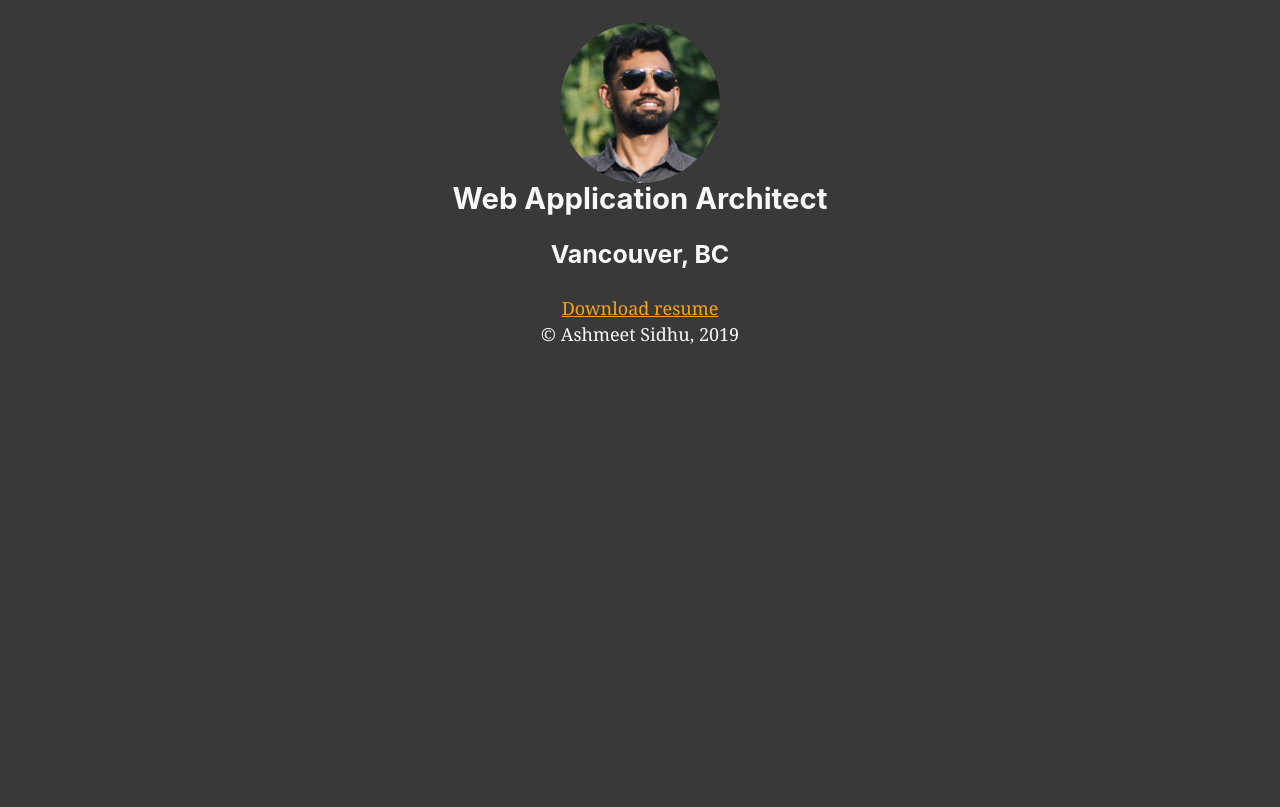
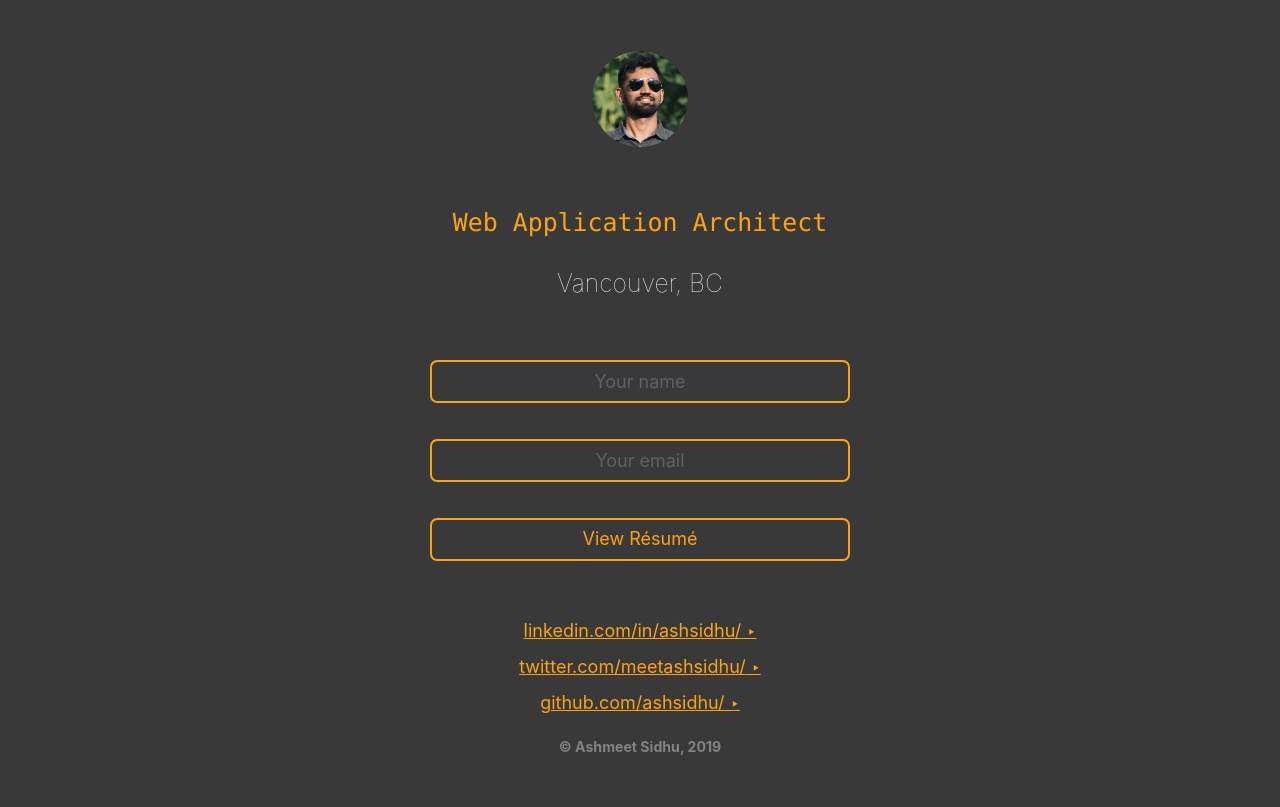
Before and after one commit to ashsidhu/www-ashsidhu-com, a Gatsby site: page / in a window 1280 px wide. Shown: the part 100-907 px from the top of the page. Before the commit the page ends 800 px from the top, so only its background shows below. Built offline with nearby package versions, Linux system fonts and the light colour scheme; Gatsby itself is replaced by a stand-in of ours.

Commit message:
add recruiter form

```diff
--- /dev/null
+++ b/src/components/externalLink.js
@@ -0,0 +1,19 @@
+import PropTypes from "prop-types"
+import React from "react"
+
+const ExternalLink = ({ href, children }) => (
+  <a target="_blank" rel="noopener noreferrer" href={href}>
+    {children} &#8227;
+  </a>
+)
+ExternalLink.propTypes = {
+  href: PropTypes.string,
+  children: PropTypes.string,
+}
+
+ExternalLink.defaultProps = {
+  href: ``,
+  children: ``,
+}
+
+export default ExternalLink
--- a/src/components/footer.js
+++ b/src/components/footer.js
@@ -3,7 +3,7 @@ import React from "react"
 
 const Footer = ({ siteTitle }) => (
   <footer>
-    © {siteTitle}, {new Date().getFullYear()}
+    <h6>© {siteTitle}, {new Date().getFullYear()}</h6>
   </footer>
 )
 
--- a/src/components/layout.css
+++ b/src/components/layout.css
@@ -5,6 +5,8 @@ html {
 }
 body {
   margin: 0;
+  font-family: -apple-system, BlinkMacSystemFont, Segoe UI, Roboto, Oxygen,
+    Ubuntu, Cantarell, Fira Sans, Droid Sans, Helvetica Neue, sans-serif;
   -webkit-font-smoothing: antialiased;
   -moz-osx-font-smoothing: grayscale;
 }
@@ -41,6 +43,7 @@ template {
 }
 a {
   color: #fca311;
+  line-height: 36px;
   background-color: transparent;
   -webkit-text-decoration-skip: objects;
 }
@@ -106,13 +109,15 @@ hr {
   height: 0;
   overflow: visible;
 }
+
+/* forms */
 button,
 input,
 optgroup,
 select,
 textarea {
   font: inherit;
-  margin: 0;
+  margin: 2em 0 0em 0;
 }
 optgroup {
   font-weight: 700;
@@ -120,6 +125,15 @@ optgroup {
 button,
 input {
   overflow: visible;
+  width: 100%;
+  max-width: 420px;
+  height: 2.4em;
+  border-radius: 0.4em;
+  border: 2px #fca311 solid;
+  color: #fca311;
+  box-shadow: none;
+  background-color: transparent;
+  text-align: center;
 }
 button,
 select {
@@ -177,14 +191,15 @@ textarea {
 [type="search"]::-webkit-search-decoration {
   -webkit-appearance: none;
 }
-::-webkit-input-placeholder {
-  color: inherit;
+::placeholder, ::-webkit-input-placeholder {
+  color: #838181;
   opacity: 0.54;
 }
 ::-webkit-file-upload-button {
   -webkit-appearance: button;
   font: inherit;
 }
+
 html {
   font: 112.5%/1.45em georgia, serif;
   box-sizing: border-box;
@@ -200,9 +215,10 @@ html {
   box-sizing: inherit;
 }
 body {
-  color: #F9F8F8;
+  color: #f9f8f8;
   background: #3a393a;
-  font-family: georgia, serif;
+  font-family: -apple-system, BlinkMacSystemFont, Segoe UI, Roboto, Oxygen,
+  Ubuntu, Cantarell, Fira Sans, Droid Sans, Helvetica Neue, sans-serif;
   font-weight: normal;
   text-align: center;
   word-wrap: break-word;
@@ -233,9 +249,7 @@ h1 {
   padding-top: 0;
   margin-bottom: 1.45rem;
   color: inherit;
-  font-family: -apple-system, BlinkMacSystemFont, Segoe UI, Roboto, Oxygen,
-    Ubuntu, Cantarell, Fira Sans, Droid Sans, Helvetica Neue, sans-serif;
-  font-weight: bold;
+  font-weight: lighter;
   text-rendering: optimizeLegibility;
   font-size: 2.25rem;
   line-height: 1.1;
@@ -250,9 +264,7 @@ h2 {
   padding-top: 0;
   margin-bottom: 1.45rem;
   color: inherit;
-  font-family: -apple-system, BlinkMacSystemFont, Segoe UI, Roboto, Oxygen,
-    Ubuntu, Cantarell, Fira Sans, Droid Sans, Helvetica Neue, sans-serif;
-  font-weight: bold;
+  font-weight: lighter;
   text-rendering: optimizeLegibility;
   font-size: 1.62671rem;
   line-height: 1.1;
@@ -267,9 +279,7 @@ h3 {
   padding-top: 0;
   margin-bottom: 1.45rem;
   color: inherit;
-  font-family: -apple-system, BlinkMacSystemFont, Segoe UI, Roboto, Oxygen,
-    Ubuntu, Cantarell, Fira Sans, Droid Sans, Helvetica Neue, sans-serif;
-  font-weight: bold;
+  font-weight: lighter;
   text-rendering: optimizeLegibility;
   font-size: 1.38316rem;
   line-height: 1.1;
@@ -284,8 +294,6 @@ h4 {
   padding-top: 0;
   margin-bottom: 1.45rem;
   color: inherit;
-  font-family: -apple-system, BlinkMacSystemFont, Segoe UI, Roboto, Oxygen,
-    Ubuntu, Cantarell, Fira Sans, Droid Sans, Helvetica Neue, sans-serif;
   font-weight: bold;
   text-rendering: optimizeLegibility;
   font-size: 1rem;
@@ -301,8 +309,6 @@ h5 {
   padding-top: 0;
   margin-bottom: 1.45rem;
   color: inherit;
-  font-family: -apple-system, BlinkMacSystemFont, Segoe UI, Roboto, Oxygen,
-    Ubuntu, Cantarell, Fira Sans, Droid Sans, Helvetica Neue, sans-serif;
   font-weight: bold;
   text-rendering: optimizeLegibility;
   font-size: 0.85028rem;
@@ -318,8 +324,6 @@ h6 {
   padding-top: 0;
   margin-bottom: 1.45rem;
   color: inherit;
-  font-family: -apple-system, BlinkMacSystemFont, Segoe UI, Roboto, Oxygen,
-    Ubuntu, Cantarell, Fira Sans, Droid Sans, Helvetica Neue, sans-serif;
   font-weight: bold;
   text-rendering: optimizeLegibility;
   font-size: 0.78405rem;
@@ -455,6 +459,10 @@ form {
   padding-right: 0;
   padding-top: 0;
   margin-bottom: 1.45rem;
+}
+footer {
+  color: #838181;
+  margin-top: 1rem;
 }
 noscript {
   margin-left: 0;
@@ -623,3 +631,22 @@ pre tt:after {
     font-size: 100%;
   }
 }
+
+.dark-tangerine {
+  color: #fca311;
+}
+.platinum {
+  color: #e5e5e5;
+}
+.rusty-red {
+  color: #db2b39;
+}
+.ghost-white {
+  color: #f9f8f8;
+}
+.onyx {
+  color: #3a393a;
+}
+.trolley-grey {
+  color: #838181;
+}
--- /dev/null
+++ b/src/components/recruiterForm.js
@@ -0,0 +1,34 @@
+import React from "react"
+
+const RecruiterForm = _ => (
+  <form
+    name="recruiter-form"
+    method="POST"
+    data-netlify="true"
+    action="/resume"
+  >
+    <input type="hidden" name="form-name" value="recruiter-form" />
+    <div>
+      <input
+        required
+        placeholder="Your name"
+        type="text"
+        name="name"
+        minlength="1"
+        maxlength="24"
+      />
+    </div>
+    <div>
+      <input required placeholder="Your email" type="email" name="email" />
+    </div>
+    <div>
+      <button type="submit">View Résumé</button>
+    </div>
+  </form>
+)
+
+RecruiterForm.propTypes = {}
+
+RecruiterForm.defaultProps = {}
+
+export default RecruiterForm
--- a/src/pages/index.js
+++ b/src/pages/index.js
@@ -4,16 +4,32 @@ import { Link } from "gatsby"
 import Layout from "../components/layout"
 import Image from "../components/image"
 import SEO from "../components/seo"
+import ExternalLink from "../components/externalLink"
+import RecruiterForm from "../components/RecruiterForm"
 
 const IndexPage = () => (
   <Layout>
     <SEO title="Home" />
-    <div style={{ maxWidth: `160px`, margin: `0 auto` }}>
-      <Image style={{borderRadius: `50%`}}/>
+    <div style={{ maxWidth: `96px`, margin: `3rem auto` }}>
+      <Image style={{ borderRadius: `50%` }} />
     </div>
-    <h2>Web Application Architect</h2>
+    <code style={{ lineHeight: `2.4rem`, color: `#fca311` }}>
+      <h3 style={{ lineHeight: `inherit`}}>Web Application Architect</h3>
+    </code>
     <h3>Vancouver, BC</h3>
-    <Link to="/resume/">Download resume</Link>
+    <RecruiterForm />
+    <br />
+    <ExternalLink href="https://linkedin.com/in/ashsidhu/">
+      linkedin.com/in/ashsidhu/
+    </ExternalLink>
+    <br />
+    <ExternalLink href="https://twitter.com/meetashsidhu/">
+      twitter.com/meetashsidhu/
+    </ExternalLink>
+    <br />
+    <ExternalLink href="https://github.com/ashsidhu/">
+      github.com/ashsidhu/
+    </ExternalLink>
   </Layout>
 )
 
```
